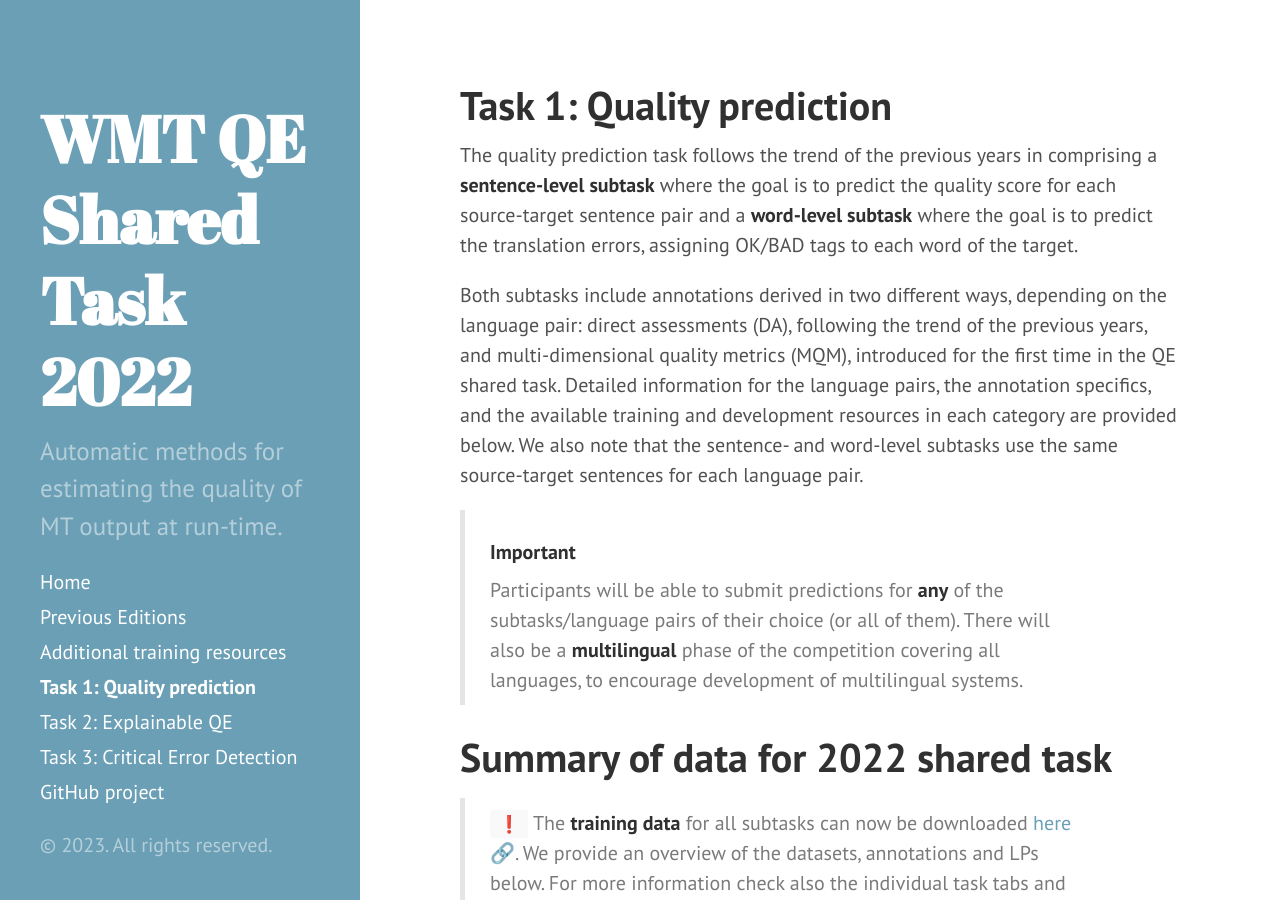
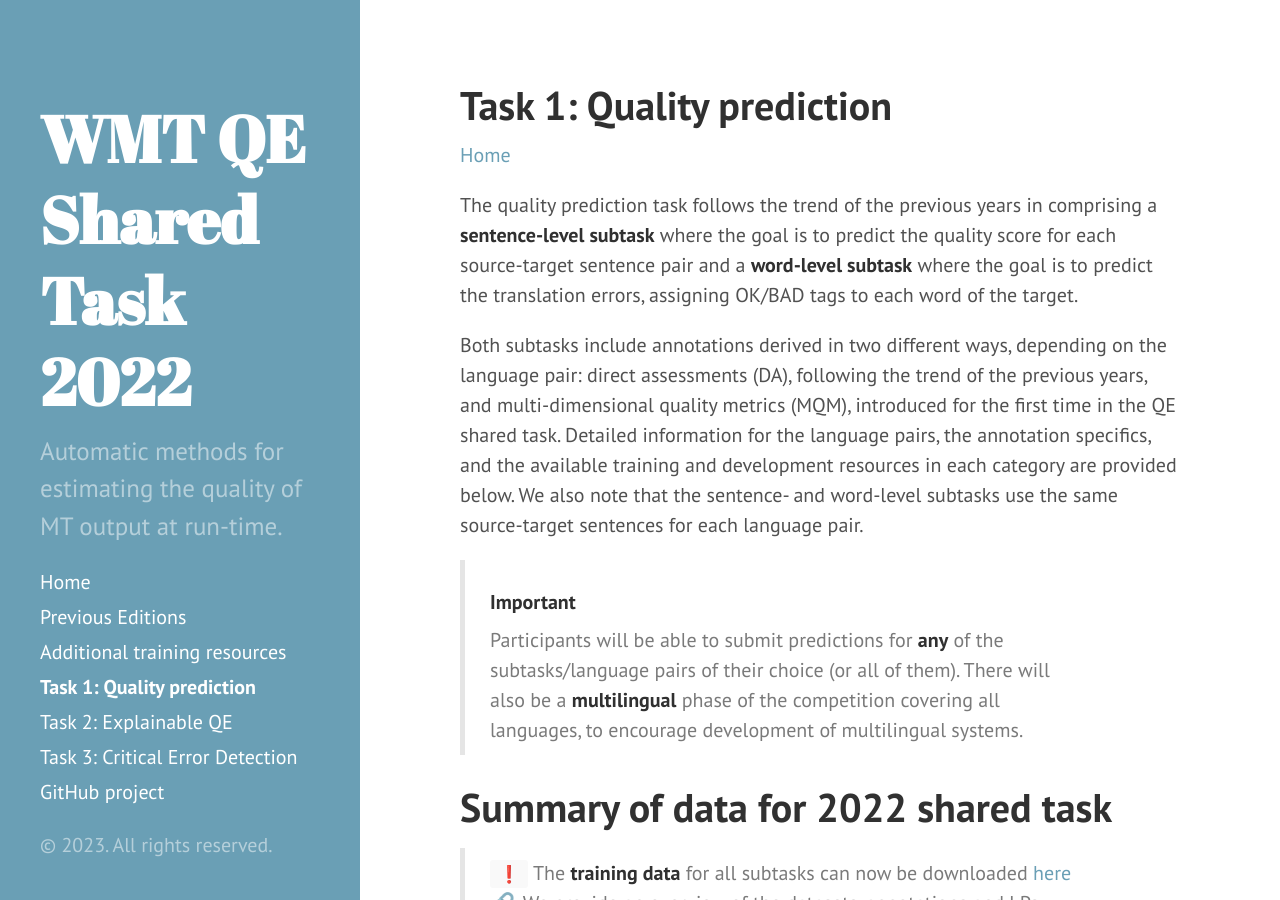
Before and after one commit to WMT-QE-Task/wmt-qe-2022, a Jekyll site: the page built from subtasks/task1.md, in a window 1280 px wide and 900 px high. Built offline with Jekyll 4.4.1, drawn with Linux system fonts in a browser that asks for light colours; Markdown is read by kramdown in place of the engine named in the settings.

Commit message:
address revision

```diff
--- a/subtasks/task1.md
+++ b/subtasks/task1.md
@@ -2,6 +2,7 @@
 layout: page
 title: 'Task 1: Quality prediction'
 ---
+[Home](../wmt-qe-2022/index.md)
 
 The quality prediction task follows the trend of the previous years in comprising a **sentence-level subtask** where the goal is to predict the quality score for each source-target sentence pair and a **word-level subtask** where the goal is to predict the translation errors, assigning OK/BAD tags to each word of the target.
 
```
